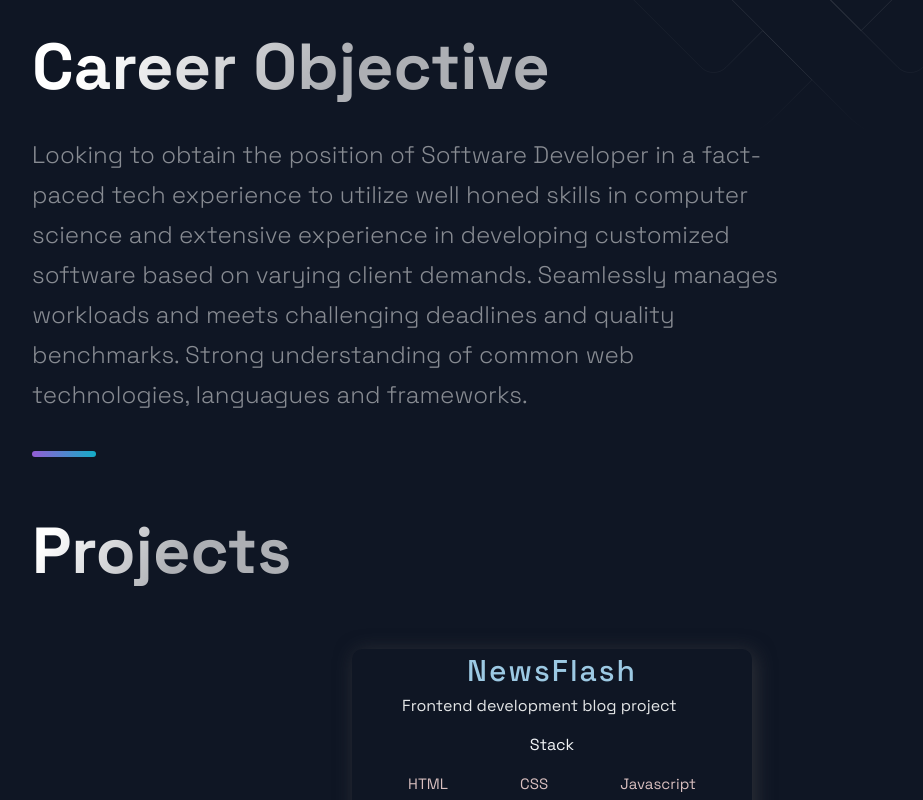
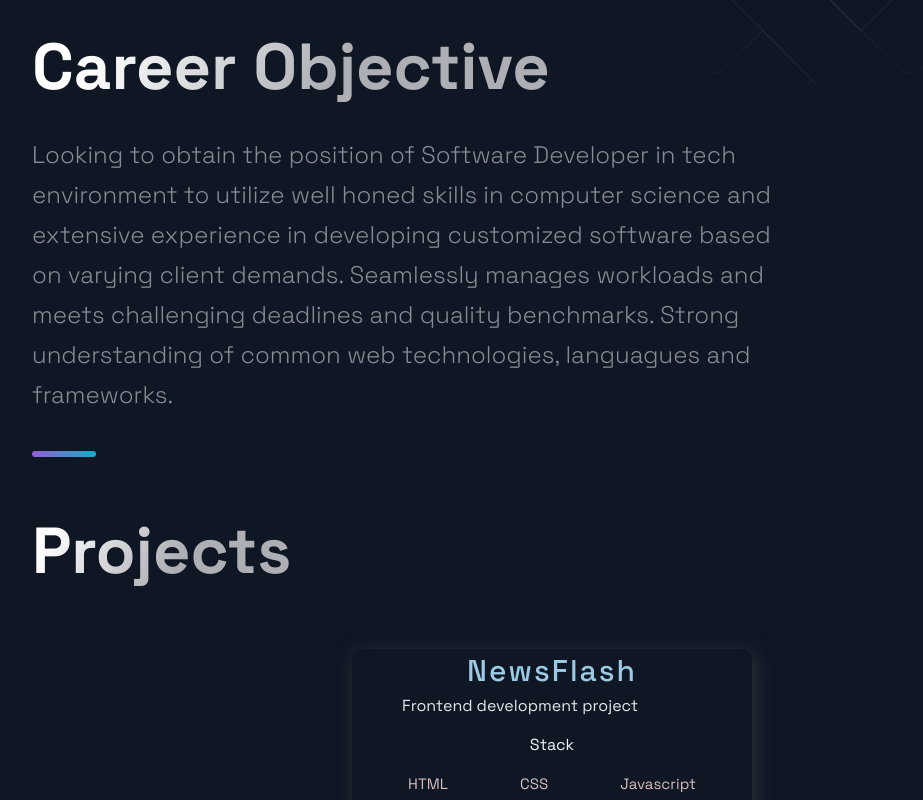
Before and after one commit to developer-pulkit/Portfolio-Website, a Next.js app: page / in a window 1280 px wide. Shown: the part 480-1280 px from the top of the page, without its empty margins (88-1011 px from the left). Built offline with nearby package versions, Linux system fonts and the light colour scheme.

Commit message:
Correction in hero

```diff
--- a/src/components/Hero/Hero.js
+++ b/src/components/Hero/Hero.js
@@ -18,7 +18,7 @@ const Hero = (props) => (
         Career Objective
       </SectionTitle>
       <SectionText>
-       Looking to obtain the position of Software Developer in a fact-paced tech experience to utilize well honed skills in computer science and extensive experience in developing customized software based on varying client demands. Seamlessly manages workloads and meets challenging deadlines and quality benchmarks. Strong understanding of common web technologies, languagues and frameworks.
+      Looking to obtain the position of Software Developer in tech environment to utilize well honed skills in computer science and extensive experience in developing customized software based on varying client demands. Seamlessly manages workloads and meets challenging deadlines and quality benchmarks. Strong understanding of common web technologies, languagues and frameworks.
       </SectionText>
       {/* <Button onClick={()=>window.location='https://google.com'}>Learn More</Button> */}
     </LeftSection>
--- a/src/constants/constants.js
+++ b/src/constants/constants.js
@@ -1,7 +1,7 @@
 export const projects = [
   {
     title: 'NewsFlash',
-    description: "Frontend development blog project",
+    description: "Frontend development project",
       image: '/images/1.jpg',
       tags: ['HTML', 'CSS', 'Javascript'],
     source: 'https://github.com/297pulkitmehta',
@@ -10,7 +10,7 @@ export const projects = [
   },
   {
     title: 'Spice roots recipe world',
-    description:"",
+    description:"Frontend development project",
     image: '/images/SpiceRoots.png',
     tags: ['React','','React Router'],
     source: 'https://github.com/297pulkitmehta/RecipeWorld',
@@ -19,7 +19,7 @@ export const projects = [
   },
   {
     title: 'Display Card',
-    description: "",
+    description: "Frontend development project",
       image: '/images/DisplayCard.png',
       tags: ['HTML', 'CSS', 'Javascript','React'],
     source: 'https://github.com/297pulkitmehta/Display-Card',
@@ -28,7 +28,7 @@ export const projects = [
   },
   {
     title: 'Library Tracker',
-    description: "",
+    description: "Frontend development project",
       image: '/images/DisplayCard.png',
       tags: ['HTML', 'CSS', 'Javascript'],
     source: 'https://github.com/297pulkitmehta/Display-Card',
@@ -37,7 +37,7 @@ export const projects = [
   },
   {
     title: 'Tic-Tac-Too',
-    description: "",
+    description: "Frontend development project",
       image: '/images/DisplayCard.png',
       tags: ['HTML', 'CSS', 'Javascript'],
     source: 'https://github.com/297pulkitmehta/Tic-Tac-Too',
```
